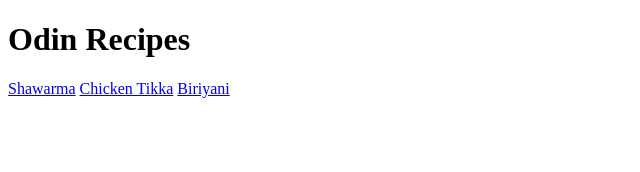
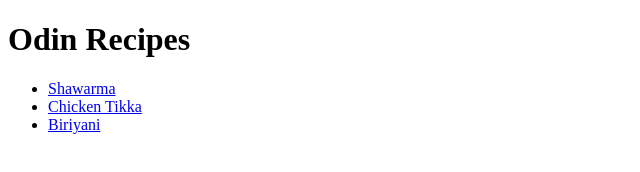
Before and after one commit to zaiky09/odin-recipes, a plain HTML site: page index.html in a window 1280 px wide. Shown: the whole page, without its empty margins (0-640 px from the left). Drawn offline with Linux system fonts and the light colour scheme.

Commit message:
created unordered list to index.html so recipe links are not on one line

```diff
--- a/index.html
+++ b/index.html
@@ -8,8 +8,10 @@
 <body>
     <h1>Odin Recipes</h1>
 
-    <a href="./recipes/shawarma.html">Shawarma</a>
-    <a href="./recipes/chickenTikka.html">Chicken Tikka</a>
-    <a href="./recipes/biriyani.html">Biriyani</a>
+    <ul>
+        <li><a href="./recipes/shawarma.html">Shawarma</a></li>
+        <li><a href="./recipes/chickenTikka.html">Chicken Tikka</a></li>
+        <li><a href="./recipes/biriyani.html">Biriyani</a></li>
+    </ul>
 </body>
 </html>
```
